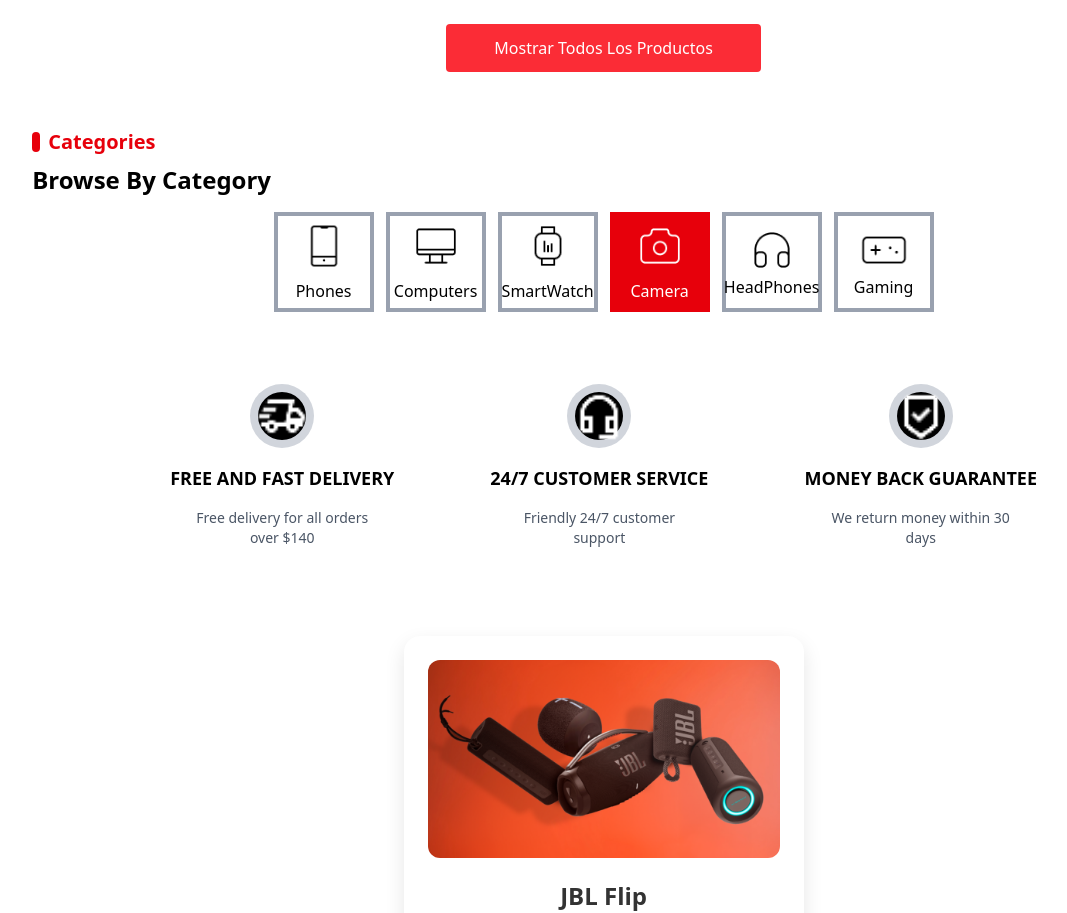
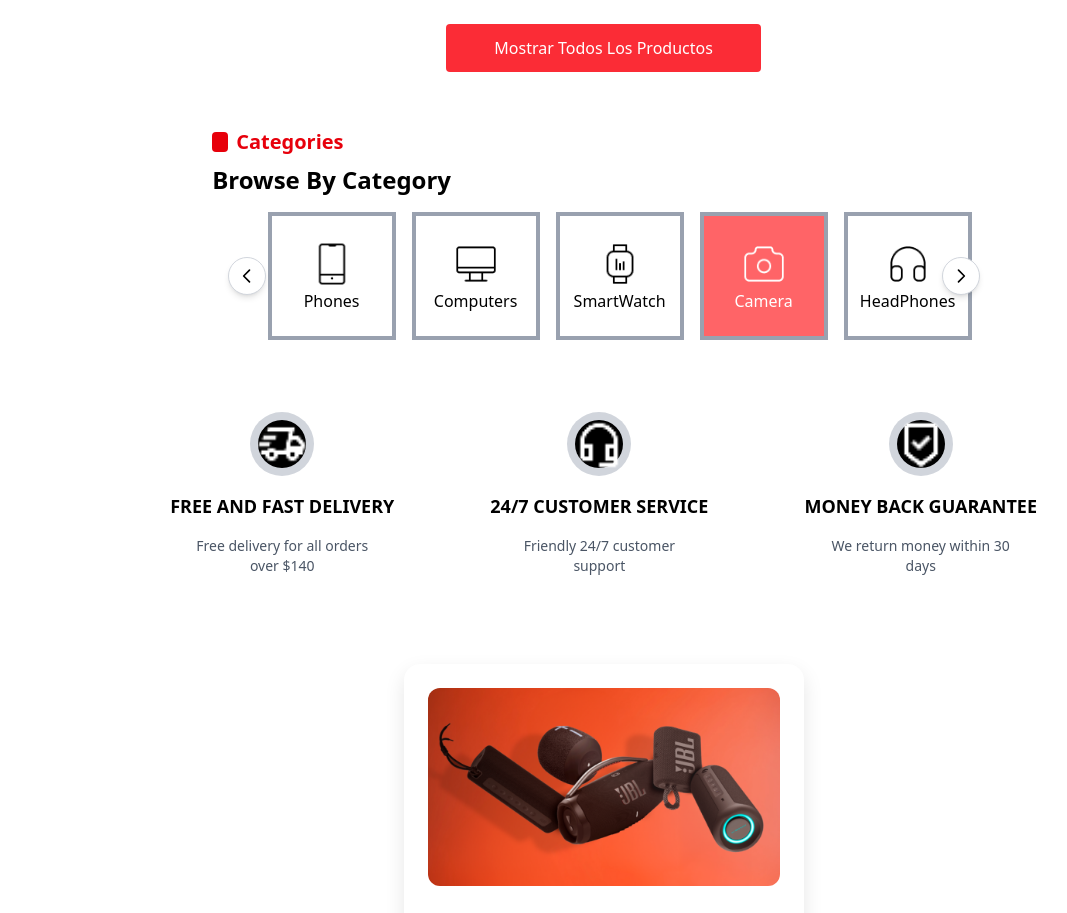
Before and after one commit to BrayanGutierrez96/proyecto-final-gen39, a React (Vite) app: page / in a window 1280 px wide. Shown: the part 1160-2073 px from the top of the page, without its empty margins (65-1132 px from the left). Built offline with nearby package versions, Linux system fonts and the light colour scheme.

Commit message:
Se agregaron botones de navegación y efectos visuales

```diff
--- a/src/components/categories/Categories.css
+++ b/src/components/categories/Categories.css
@@ -2,3 +2,19 @@
     width: 50px;
     height: 50px;
 }
+/* Ocultar scrollbar */
+.scrollbar-hide {
+    -ms-overflow-style: none;
+    scrollbar-width: none;
+}
+
+.scrollbar-hide::-webkit-scrollbar {
+    display: none;
+}
+
+/* Media Query para pantallas de 470px o menos */
+@media (max-width: 767px) {
+    #mi-elemento {
+        padding: 0;
+    }
+}
--- a/src/components/categories/Categories.jsx
+++ b/src/components/categories/Categories.jsx
@@ -1,55 +1,100 @@
-import React from 'react'
+
+import React, { useRef } from 'react'
 import './Categories.css'
+
 const Categories = () => {
+  const scrollRef = useRef(null)
+
+  const scrollLeft = () => {
+    scrollRef.current.scrollBy({ left: -200, behavior: 'smooth' })
+  }
+
+  const scrollRight = () => {
+    scrollRef.current.scrollBy({ left: 200, behavior: 'smooth' })
+  }
+
   return (
     <>
-      <section className='p-6 bg-white'>
+      <section className='p-6 bg-white '>
         {/* Título principal */}
-        <h2 className='text-xl font-semibold text-red-600 flex items-center gap-2 mb-2'>
-          <span className='w-2 h-5 bg-red-600 rounded-sm inline-block' />
+        <h2 id='mi-elemento' className='pl-5 text-xl font-semibold text-red-600 flex items-center gap-2 mb-2 max-w-3xl ml-40'>
+          <span className='pl-4 w-2 h-5 bg-red-600 rounded-sm inline-block' />
           Categories
         </h2>
 
         {/* Subtítulo */}
-        <h3 className='text-2xl font-bold mb-4'>Browse By Category</h3>
+        <h3 className='text-2xl font-bold mb-4 pl-5 max-w-3xl ml-40'>Browse By Category</h3>
 
-        {/* Contenedor de categorías */}
-        <div className='flex flex-wrap gap-4 md:gap-3 justify-center'>
-          <div className='bg-white border-4 border-gray-400 w-32 h-32 md:w-25 md:h-25 flex flex-col justify-center items-center '>
-            <img src='/iconos2/telefono.png' alt='Teléfono' />
-            <i className='fa-solid fa-mobile-screen-button text-3xl mb-2' />
-            <p className='m-0 font-medium'>Phones</p>
-          </div>
+      {/* Contenedor con navegación */}
+        <div className='relative max-w-3xl mx-auto  '>
+          {/* Botón izquierda */}
+          <button
+            onClick={scrollLeft}
+            className='absolute left-2 top-1/2 transform -translate-y-1/2 z-10 bg-white border border-gray-300 rounded-full p-2 shadow-md hover:bg-gray-50'
+          >
+            <svg className='w-5 h-5' fill='none' stroke='currentColor' viewBox='0 0 24 24'>
+              <path strokeLinecap='round' strokeLinejoin='round' strokeWidth={2} d='M15 19l-7-7 7-7' />
+            </svg>
+          </button>
 
-          <div className='bg-white border-4 border-gray-400 w-32 h-32 md:w-25 md:h-25 flex flex-col justify-center items-center '>
+          {/* Contenedor de categorías con scroll */}
+          <div
+            ref={scrollRef}
+            className='border border-solid border-0 flex gap-4 overflow-x-auto scrollbar-hide px-12'
+            style={{
+              scrollbarWidth: 'none',
+              msOverflowStyle: 'none'
+            }}
+          >
+            <div className='hover:bg-red-500 bg-white border-4 border-gray-400 w-32 h-32 flex-shrink-0 flex flex-col justify-center items-center'>
+              <img src='/iconos2/telefono.png' alt='Teléfono' />
+              <p className='m-0 font-medium'>Phones</p>
+            </div>
+
+
+          <div className='hover:bg-red-500 bg-white border-4 border-gray-400 w-32 h-32 flex flex-shrink-0 flex-col justify-center items-center '>
             <img src='/iconos2/computadora.png' alt='Laptop' />
-            <i className='fa-solid fa-mobile-screen-button text-3xl mb-2' />
             <p>Computers</p>
           </div>
 
-          <div className='bg-white border-4 border-gray-400 w-32 h-32 md:w-25 md:h-25 flex flex-col justify-center items-center '>
+          <div className='bg-white border-4 border-gray-400 hover:bg-red-500 w-32 h-32 flex flex-shrink-0 flex-col justify-center items-center '>
             <img src='/iconos2/smartwatch.png' alt='smartwatch' />
-            <i className='fa-solid fa-mobile-screen-button text-3xl mb-2' />
             <p>SmartWatch</p>
           </div>
 
-          <div className='bg-red-600 text-white w-32 h-32 md:w-25 md:h-25 flex flex-col justify-center items-center'>
+          <div className='border-4 border-gray-400 hover:bg-red-500 bg-red-400 text-white w-32 h-32  flex-shrink-0 flex flex-col justify-center items-center'>
             <img src='/iconos2/camara.png' alt='Camara' />
-            <i className='fa-solid fa-camera text-3xl mb-2 text-white' />
             <p>Camera</p>
           </div>
 
-          <div className='bg-white border-4 border-gray-400 w-32 h-32 md:w-25 md:h-25 flex flex-col justify-center items-center '>
+          <div className='bg-white hover:bg-red-500 border-4 border-gray-400 w-32 h-32 flex-shrink-0  flex flex-col justify-center items-center '>
             <img src='/iconos2/auriculares.png' alt='Audifonos' />
             <p>HeadPhones</p>
           </div>
 
-          <div className='bg-white border-4 border-gray-400 w-32 h-32 md:w-25 md:h-25 flex flex-col justify-center items-center '>
+          <div className='bg-white hover:bg-red-500 border-4 border-gray-400 w-32 h-32 flex-shrink-0  flex flex-col justify-center items-center '>
             <img src='/iconos2/gaming.png' alt='Audifonos' />
             <p>Gaming</p>
           </div>
 
+           <div className='hover:bg-red-500 bg-white border-4 border-gray-400 w-32 h-32 flex-shrink-0 flex flex-col justify-center items-center'>
+              <img src='/iconos2/telefono.png' alt='Tablets' />
+              <p>Tablets</p>
+            </div>
 
+
+
+       </div>
+
+          {/* Botón derecha */}
+          <button
+            onClick={scrollRight}
+            className='absolute right-2 top-1/2 transform -translate-y-1/2 z-10 bg-white border border-gray-300 rounded-full p-2 shadow-md hover:bg-gray-50'
+          >
+            <svg className='w-5 h-5' fill='none' stroke='currentColor' viewBox='0 0 24 24'>
+              <path strokeLinecap='round' strokeLinejoin='round' strokeWidth={2} d='M9 5l7 7-7 7' />
+            </svg>
+          </button>
         </div>
       </section>
     </>
```
Also changed, not shown: 1 other file (tests, documents, lock files or other folders).
